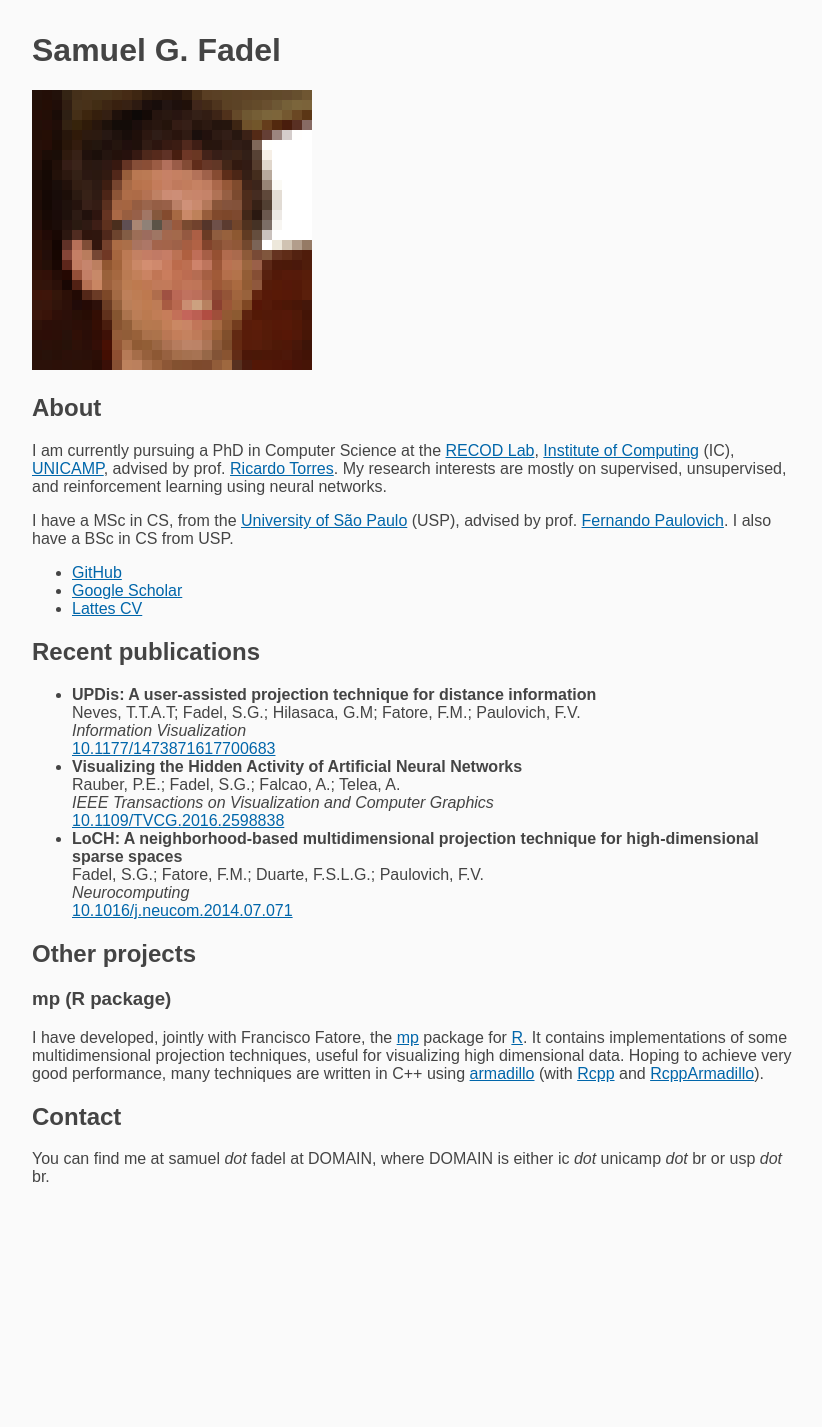
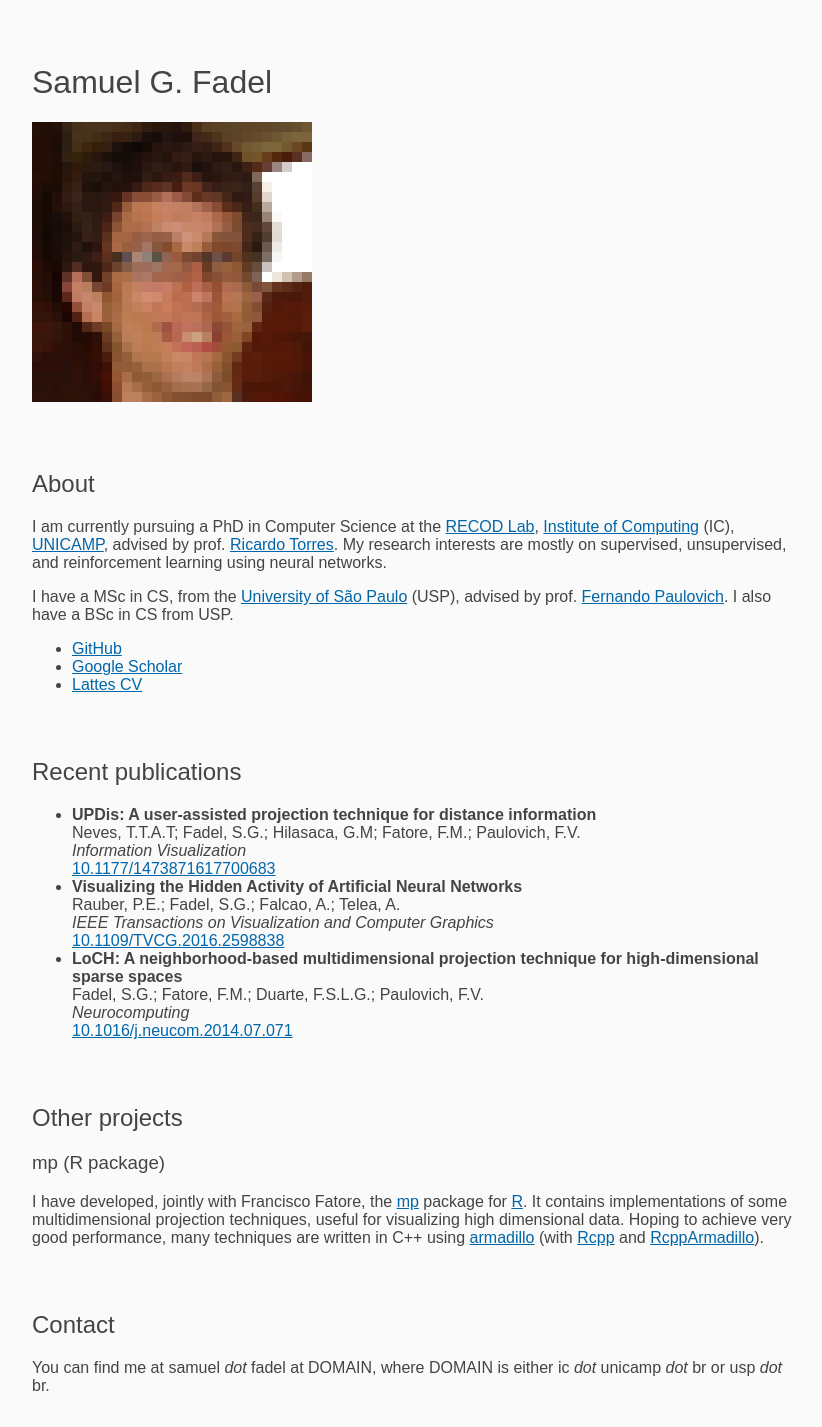
Before and after one commit to jayflyaway/fadel.github.io, a Jekyll site: the page built from README.md, in a window 1280 px wide. Shown: the whole page, without its empty margins (224-1046 px from the left). Built offline with Jekyll 4.4.1, drawn with Linux system fonts in a browser that asks for light colours; our own code applies the rules of GitHub Pages for plain Markdown files; before the commit the page ends 1218 px from its top, so only the background shows below that.

Commit message:
Updated margins and font weight of headings.

```diff
--- a/_layouts/default.html
+++ b/_layouts/default.html
@@ -17,13 +17,16 @@
       margin: 2rem 1rem;
     }
 
+    h1, h2, h3, h4, h5, h6 { font-weight: 400; }
+    h1, h2 { margin-top: 4rem; }
+
+    a, a:visited { color: #0066aa; }
+    a:hover, a:active { color: #0088dd; }
+
     #content {
       max-width: 768px;
       margin: 0 auto;
     }
-
-    a, a:visited { color: #0066aa; }
-    a:hover, a:active { color: #0088dd; }
   </style>
 </head>
 <body>
```
